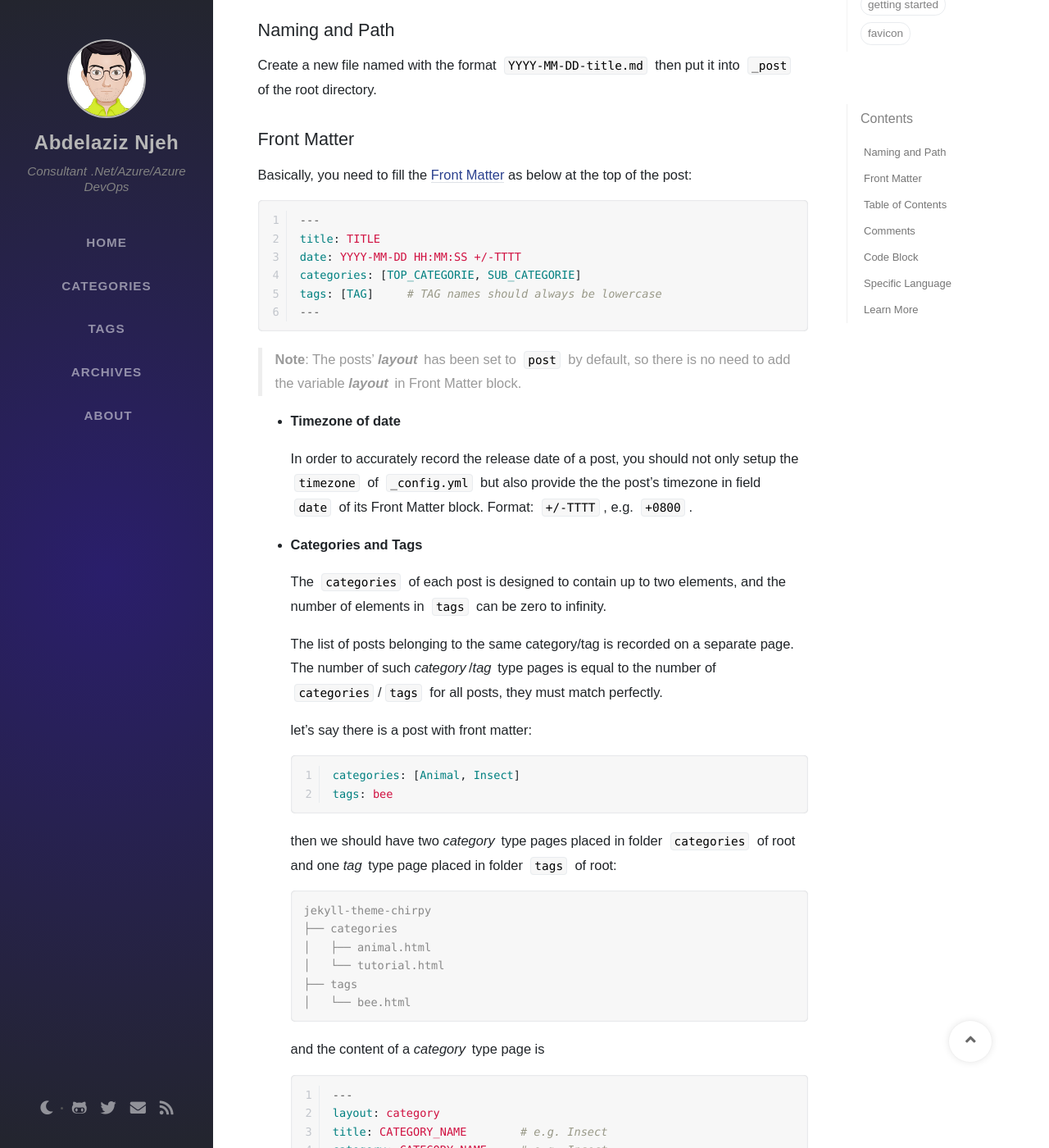
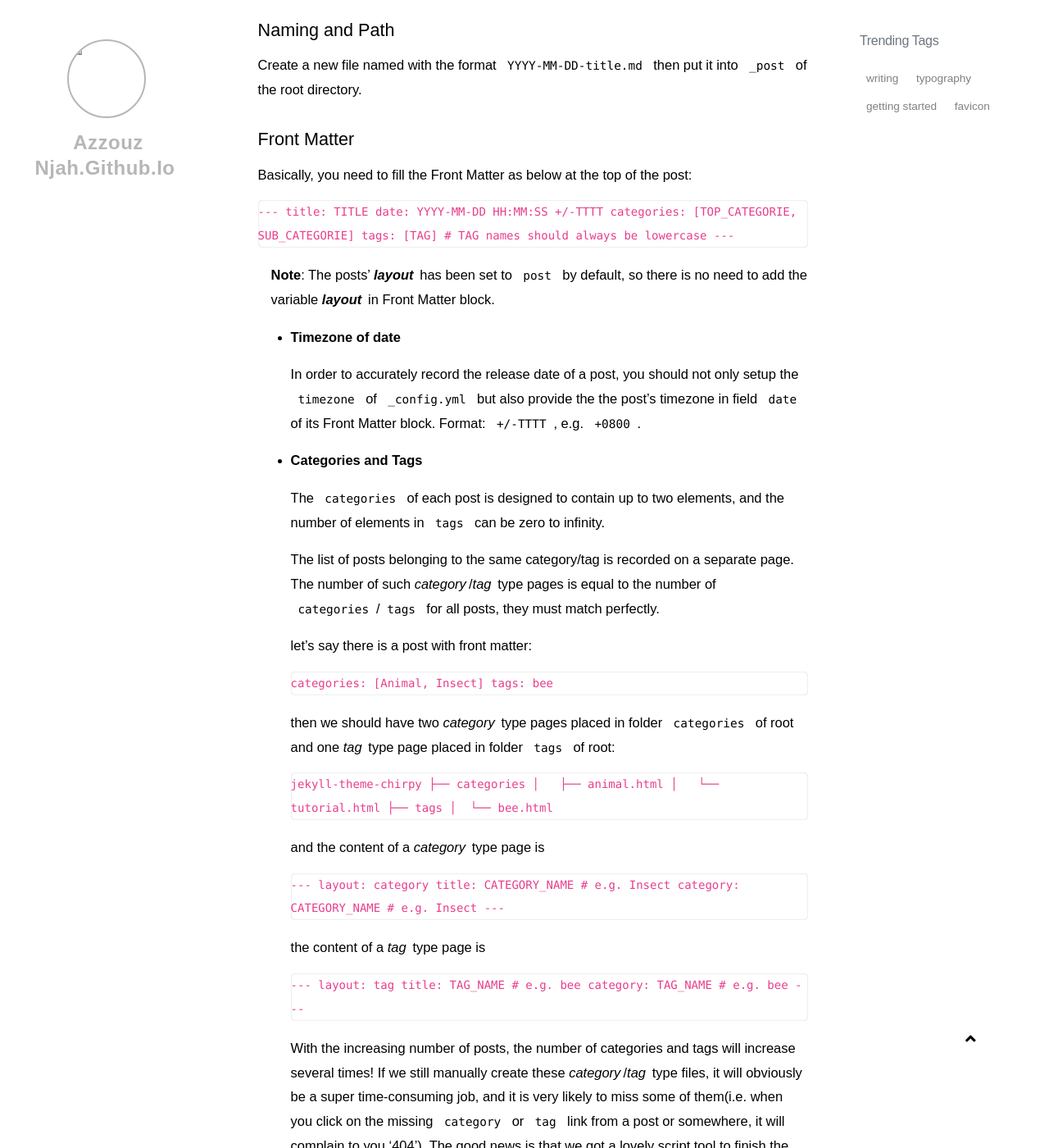
Before and after one commit to AzzouzNjah/AzzouzNjah.github.io, a Jekyll site: the page built from _posts/2019-08-08-write-a-new-post.md, in a window 1280 px wide and 1400 px high, scrolled down 191 px. Shown: the whole window at 82% size. Built offline with Jekyll 4.4.1, drawn with Linux system fonts in a browser that asks for light colours; nearby versions of some CDN libraries; some web fonts are replaced; comment, search, counter and statistics services are not loaded; some of the changed lines change nothing that is shown; some of the changed text lies outside the part shown.

Commit message:
Updated Config

```diff
--- a/_config.yml
+++ b/_config.yml
@@ -1,5 +1,5 @@
 ---
-title: Abdelaziz Njeh
+title: Azzouz Njah.Github.Io
 timezone: Europe/Paris
 collections:
   posts:
@@ -56,97 +56,3 @@
     path: assets/data
   values:
     layout: compress
-tagline: Consultant .Net/Azure/Azure DevOps
-description: 'Hi I''m Abdelaziz Njeh, this is my personal blog : You can find so much
-  articles to read Happy reading'
-url: https://AzzouzNjah.github.io
-author: Abdelaziz Njeh
-avatar: "/assets/img/sample/profile.png"
-github:
-  username: AzzouzNjah
-twitter:
-  username: AzzouzNjah
-social:
-  name: AzzouzNjah
-  email: njah.abdelaziz@hotmail.com
-  links:
-  - https://twitter.com/AzzouzNjah
-  - https://github.com/AzzouzNjah
-  - https://www.facebook.com/Azzouz.njah
-  - https://www.linkedin.com/in/abdelaziz-njah
-google_site_verification: google_meta_tag_verification
-baseurl: ''
-google_analytics:
-  id: ''
-  pv: false
-  proxy_baseurl: ''
-  proxy_url: ''
-disqus:
-  comments: false
-  shortname: ''
-theme_mode: dual
-toc: true
-paginate: 10
-markdown: kramdown
-highlighter: rouge
-kramdown:
-  input: GFM
-  syntax_highlighter: rouge
-  syntax_highlighter_opts:
-    css_class: highlight
-    span:
-      line_numbers: false
-    block:
-      line_numbers: true
-      start_line: 1
-permalink: "/posts/:title/"
-sass:
-  sass_dir: "/assets/css"
-  style: compressed
-compress_html:
-  clippings: all
-  comments:
-  - "<!-- "
-  - " -->"
-  endings:
-  - html
-  - head
-  - body
-  - dt
-  - dd
-  - rt
-  - rp
-  - optgroup
-  - option
-  - colgroup
-  - caption
-  - thead
-  - tbody
-  - tfoot
-  - tr
-  - td
-  - th
-  profile: false
-  blanklines: false
-  ignore:
-    envs: []
-exclude:
-- vendor
-- Gemfile.lock
-- Gemfile
-- tools
-- docs
-sitemap_exclude:
-  fuzzy:
-  - "/assets/"
-  accurate:
-  - "/norobots/"
-  - "/tabs/"
-  - "/categories/"
-  - "/tags/"
-  - "/posts/"
-  - 404.html
-  - feed.xml
-  - sitemap.xml
-  - robots.txt
-  - redirects.json
```
